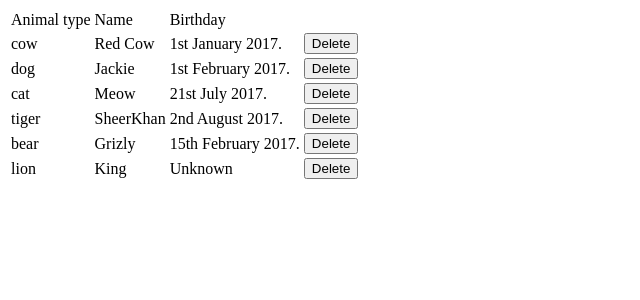
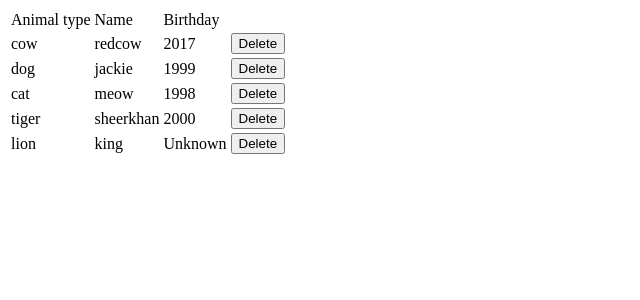
Before and after one commit to Tix1981/zoo, an Angular app: page / in a window 1280 px wide. Shown: the top 300 px of the page, without its empty margins (0-640 px from the left). Built offline with nearby package versions, Linux system fonts and the light colour scheme.

Commit message:
replace json's with class

```diff
--- a/src/app/animal-list/animal-list.component.html
+++ b/src/app/animal-list/animal-list.component.html
@@ -6,10 +6,10 @@
 			<td>Birthday</td>
 		</tr>
 		<tr *ngFor="let animal of animals; let index = index">
-			<td>{{ animal.animalType }}</td>
+			<td>{{ animal.species }}</td>
 			<td>{{ animal.name }}</td>
-			<td *ngIf="animal.birthday">{{ animal.birthday }}</td>
-			<td *ngIf="!animal.birthday">Unknown</td>
+			<td *ngIf="animal.dateOfBirth">{{ animal.dateOfBirth }}</td>
+			<td *ngIf="!animal.dateOfBirth">Unknown</td>
             <td (click)="deleteRow(index)"><button type="button" name="button">Delete</button></td>
 		</tr>
 	</tbody>
--- a/src/app/animal-list/animal-list.component.ts
+++ b/src/app/animal-list/animal-list.component.ts
@@ -1,4 +1,6 @@
 import { Component, OnInit } from '@angular/core';
+
+import { Animal } from './animal';
 
 @Component({
   selector: 'app-animal-list',
@@ -18,40 +20,11 @@ export class AnimalListComponent implements OnInit {
 
   animals:Array<Object> = [
 
-      {
-          "animalType": "cow",
-          "name": "Red Cow",
-          "birthday": "1st January 2017."
-      },
-
-      {
-          "animalType": "dog",
-          "name": "Jackie",
-          "birthday": "1st February 2017."
-      },
-
-      {
-          "animalType": "cat",
-          "name": "Meow",
-          "birthday": "21st July 2017."
-      },
-
-      {
-          "animalType": "tiger",
-          "name": "SheerKhan",
-          "birthday": "2nd August 2017."
-      },
-
-      {
-          "animalType": "bear",
-          "name": "Grizly",
-          "birthday": "15th February 2017."
-      },
-
-      {
-          "animalType": "lion",
-          "name": "King"
-      },
+      new Animal("cow", "redcow", "2017"),
+      new Animal("dog", "jackie", "1999"),
+      new Animal("cat", "meow", "1998"),
+      new Animal("tiger", "sheerkhan", "2000"),
+      new Animal("lion", "king")
 
   ]
 
--- /dev/null
+++ b/src/app/animal-list/animal.ts
@@ -0,0 +1,17 @@
+
+
+export class Animal {
+
+    species:string;
+    name:string;
+    dateOfBirth:string;
+
+    constructor(species:string, name:string, dateOfBirth:string = "") {
+
+        this.species = species;
+        this.name = name;
+        this.dateOfBirth = dateOfBirth;
+
+    }
+
+}
```
